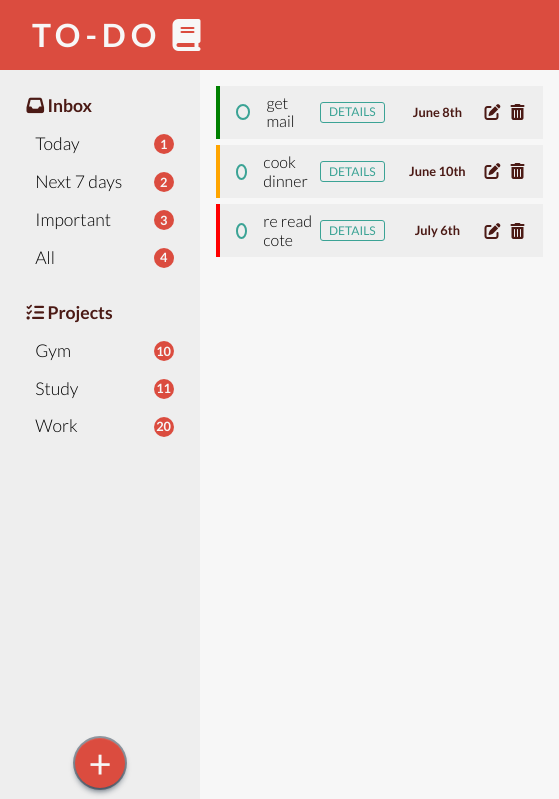
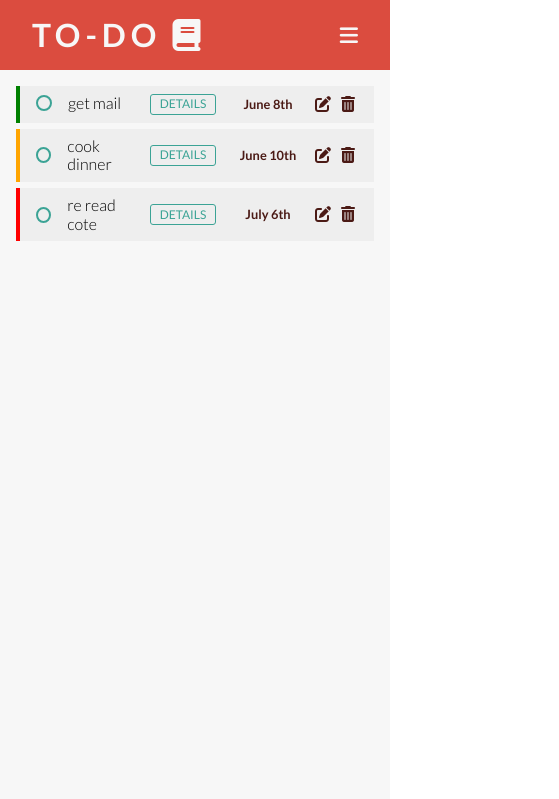
Before and after one commit to CCMPacheco/odin-todo, a plain HTML site: page index.html in a window 390 px wide. Shown: the top 799 px of the page, 559 px wide, since content can reach past the window. Drawn offline with Linux system fonts and the light colour scheme.

Commit message:
Add media queries

```diff
--- a/index.html
+++ b/index.html
@@ -17,6 +17,9 @@
     <div class="main-grid">
       <header class="title">
         <h1>TO-DO <i class="fa-solid fa-book"></i></h1>
+        <button type="button" class="icon">
+          <i class="fa-solid fa-bars"></i>
+        </button>
       </header>
       <nav class="navigation">
         <div>
--- a/style.css
+++ b/style.css
@@ -49,6 +49,15 @@ body {
   align-items: center;
   font-weight: 900;
   letter-spacing: 5px;
+  display: flex;
+  justify-content: space-between;
+}
+
+.title > button {
+  color: var(--clr-light);
+  font-size: var(--fs-large);
+  transform: scale(0);
+  transition: transform 150ms ease-in-out;
 }
 
 .navigation {
@@ -481,3 +490,38 @@ input[type="date"]::-webkit-calendar-picker-indicator {
 .add-project {
   margin-top: 289px;
 }
+
+@media screen and (max-width: 610px) {
+  .title > button {
+    transform: scale(1);
+  }
+
+  .navigation {
+    display: none;
+  }
+
+  .main-grid {
+    grid-template-columns: auto;
+    grid-template-areas:
+      "title title"
+      "main main"
+      "footer footer";
+  }
+}
+
+@media screen and (min-width: 1200px) {
+  body {
+    width: 100vw;
+    background: linear-gradient(
+      90deg,
+      rgb(0, 36, 21) 0%,
+      var(--clr-contrast) 50%,
+      rgb(0, 36, 21) 100%
+    );
+  }
+
+  .main-grid {
+    max-width: 1200px;
+    margin: auto;
+  }
+}
```
